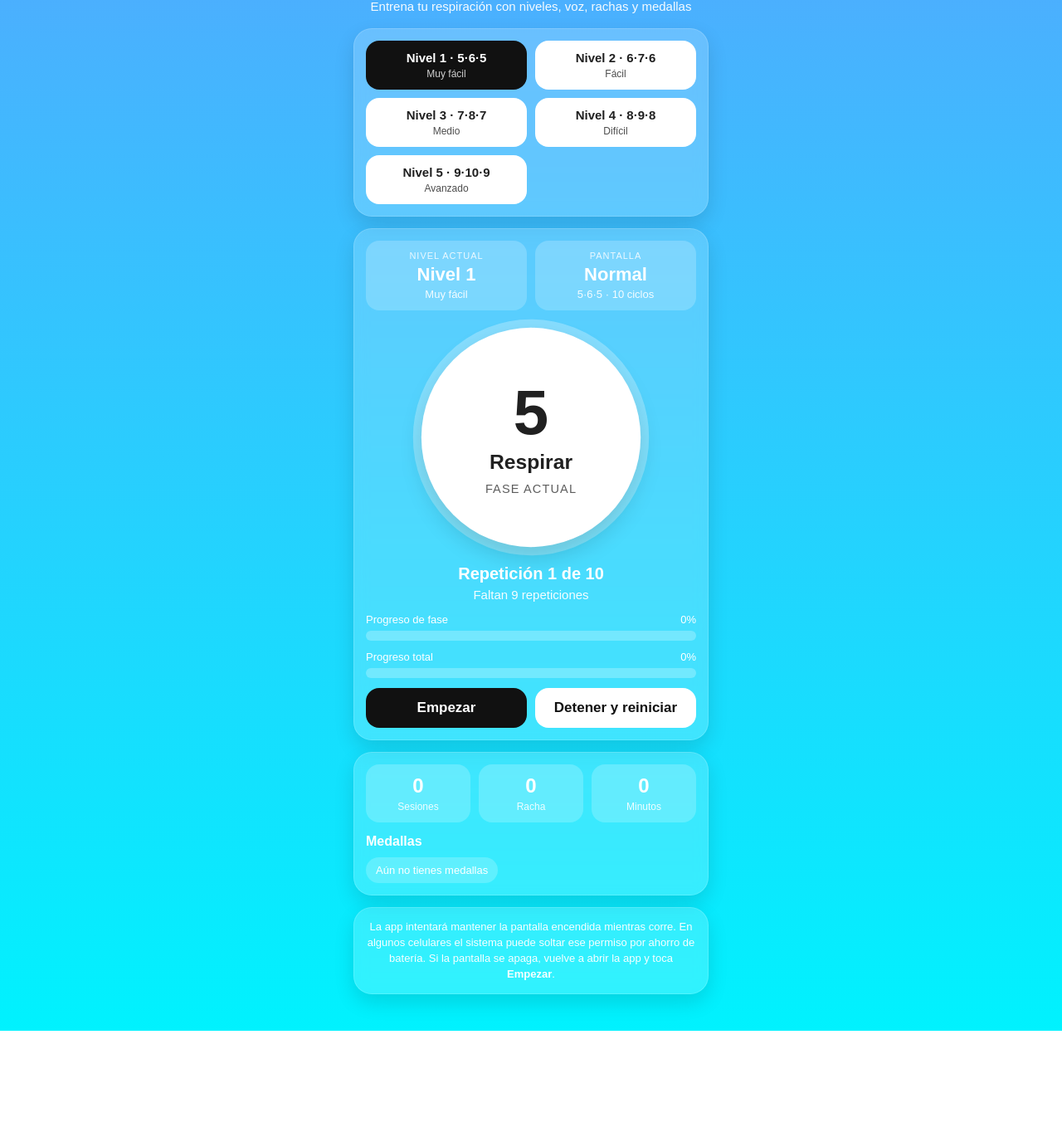
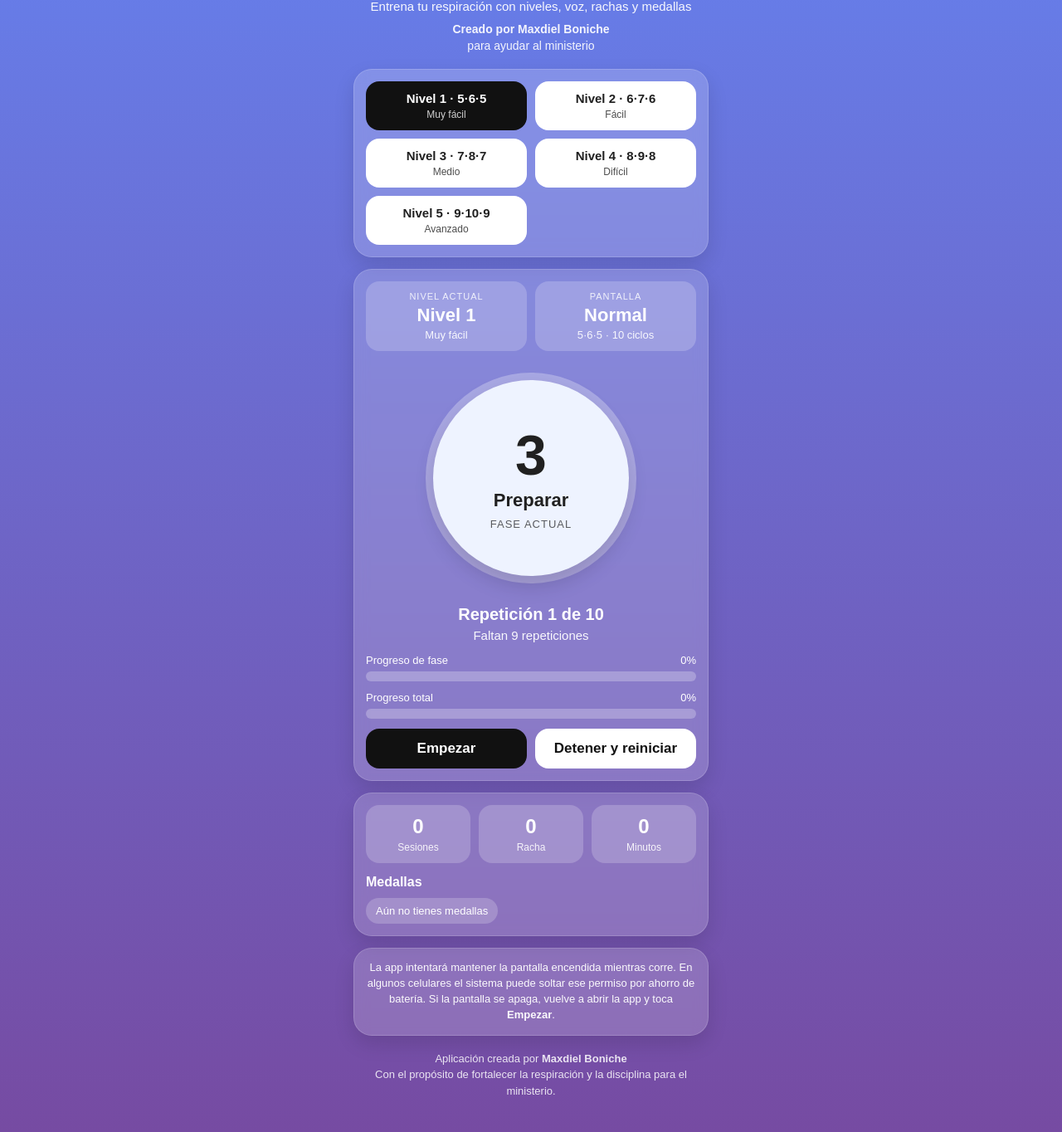
Before and after one commit to Mboniche/respira, a plain HTML site: page index.html in a window 1280 px wide. Shown: the part 67-1431 px from the top of the page at 83% size. Before the commit the page ends 1309 px from the top, so only its background shows below. Drawn offline with Linux system fonts and the light colour scheme.

Commit message:
Update index.html

```diff
--- a/index.html
+++ b/index.html
@@ -3,7 +3,7 @@
 <head>
   <meta charset="UTF-8" />
   <meta name="viewport" content="width=device-width, initial-scale=1.0" />
-  <title>Respiración Kraus</title>
+  <title>Respiración Kraus | Maxdiel Boniche</title>
   <style>
     *{
       box-sizing:border-box;
@@ -34,8 +34,16 @@
     .subtitle{
       text-align:center;
       opacity:0.95;
+      margin:0 0 10px;
+      font-size:15px;
+    }
+
+    .author{
+      text-align:center;
+      font-size:14px;
+      opacity:0.92;
       margin:0 0 18px;
-      font-size:15px;
+      line-height:1.4;
     }
 
     .card{
@@ -46,11 +54,6 @@
       backdrop-filter:blur(8px);
       margin-bottom:14px;
       box-shadow:0 10px 25px rgba(0,0,0,0.12);
-    }
-
-    .grid{
-      display:grid;
-      gap:10px;
     }
 
     .preset-grid{
@@ -293,6 +296,15 @@
       text-align:center;
     }
 
+    .footer{
+      text-align:center;
+      font-size:13px;
+      opacity:0.85;
+      margin-top:18px;
+      line-height:1.5;
+      padding-bottom:10px;
+    }
+
     .modal{
       position:fixed;
       inset:0;
@@ -369,6 +381,7 @@
   <div class="app">
     <h1>Respiración Kraus</h1>
     <p class="subtitle">Entrena tu respiración con niveles, voz, rachas y medallas</p>
+    <p class="author"><b>Creado por Maxdiel Boniche</b><br>para ayudar al ministerio</p>
 
     <div class="card">
       <div class="preset-grid">
@@ -422,9 +435,9 @@
           </svg>
 
           <div class="circle-center" id="circleCenter">
-            <div class="time" id="time">5</div>
-            <div class="phase" id="phase">Respirar</div>
-            <div class="phase-mini" id="phaseMini">Fase actual</div>
+            <div class="time" id="time">3</div>
+            <div class="phase" id="phase">Preparar</div>
+            <div class="phase-mini">Fase actual</div>
           </div>
         </div>
       </div>
@@ -485,6 +498,11 @@
         La app intentará mantener la pantalla encendida mientras corre. En algunos celulares el sistema puede soltar ese permiso por ahorro de batería. Si la pantalla se apaga, vuelve a abrir la app y toca <b>Empezar</b>.
       </div>
     </div>
+
+    <div class="footer">
+      Aplicación creada por <b>Maxdiel Boniche</b><br>
+      Con el propósito de fortalecer la respiración y la disciplina para el ministerio.
+    </div>
   </div>
 
   <div class="modal" id="medalModal">
@@ -520,8 +538,8 @@
     let exhale = PRESETS[presetKey].exhale;
     let totalCycles = PRESETS[presetKey].cycles;
 
-    let phase = "inhale";
-    let time = inhale;
+    let phase = "prepare";
+    let time = 3;
     let cycle = 1;
     let timer = null;
     let isRunning = false;
@@ -698,18 +716,27 @@
     });
 
     function phaseDuration(){
+      if(phase === "prepare") return 3;
       if(phase === "inhale") return inhale;
       if(phase === "hold") return hold;
       return exhale;
     }
 
     function phaseLabel(){
+      if(phase === "prepare") return "Preparar";
       if(phase === "inhale") return "Respirar";
       if(phase === "hold") return "Retener";
       return "Soltar";
     }
 
     function updateCircleStyle(){
+      if(phase === "prepare"){
+        circleShell.style.transform = "scale(1)";
+        circleCenter.style.background = "#eef3ff";
+        circleCenter.style.color = "#202020";
+        document.body.style.background = "linear-gradient(180deg,#667eea,#764ba2)";
+      }
+
       if(phase === "inhale"){
         circleShell.style.transform = "scale(1.12)";
         circleCenter.style.background = "white";
@@ -737,13 +764,14 @@
       const phaseElapsed = currentPhaseDuration - time;
       const phasePercent = Math.max(0, Math.min(100, (phaseElapsed / currentPhaseDuration) * 100));
 
-      const totalSteps = totalCycles * 3;
+      const totalSteps = totalCycles * 4;
       let phaseIndex = 0;
-      if(phase === "inhale") phaseIndex = 0;
-      if(phase === "hold") phaseIndex = 1;
-      if(phase === "exhale") phaseIndex = 2;
+      if(phase === "prepare") phaseIndex = 0;
+      if(phase === "inhale") phaseIndex = 1;
+      if(phase === "hold") phaseIndex = 2;
+      if(phase === "exhale") phaseIndex = 3;
 
-      const totalPercent = Math.max(0, Math.min(100, (((cycle - 1) * 3 + phaseIndex) / totalSteps) * 100));
+      const totalPercent = Math.max(0, Math.min(100, (((cycle - 1) * 4 + phaseIndex) / totalSteps) * 100));
 
       document.getElementById("phaseBar").style.width = phasePercent + "%";
       document.getElementById("totalBar").style.width = totalPercent + "%";
@@ -765,6 +793,14 @@
     }
 
     function goNextPhase(){
+      if(phase === "prepare"){
+        phase = "inhale";
+        time = inhale;
+        speak("Respirar");
+        updateUI();
+        return;
+      }
+
       if(phase === "inhale"){
         phase = "hold";
         time = hold;
@@ -788,9 +824,9 @@
         return;
       }
 
-      phase = "inhale";
-      time = inhale;
-      speak("Respirar");
+      phase = "prepare";
+      time = 3;
+      speak("Preparar");
       updateUI();
     }
 
@@ -821,8 +857,8 @@
       speechSynthesis.cancel();
       await releaseWakeLock();
 
-      phase = "inhale";
-      time = inhale;
+      phase = "prepare";
+      time = 3;
       cycle = 1;
 
       updateUI();
@@ -837,7 +873,7 @@
         if(diff === 1){
           stats.streak += 1;
         }else if(diff === 0){
-          // mismo día: no sube racha, pero sí suma sesión
+          // mismo día
         }else{
           stats.streak = 1;
         }
@@ -846,7 +882,7 @@
       }
 
       stats.sessions += 1;
-      stats.totalMinutes += Math.round((inhale + hold + exhale) * totalCycles / 60);
+      stats.totalMinutes += Math.round(((3 + inhale + hold + exhale) * totalCycles) / 60);
 
       if(currentLevelNumber() > stats.bestLevel){
         stats.bestLevel = currentLevelNumber();
@@ -874,8 +910,8 @@
 
       registerCompletedSession();
 
-      phase = "inhale";
-      time = inhale;
+      phase = "prepare";
+      time = 3;
       cycle = 1;
       updateUI();
     }
```
